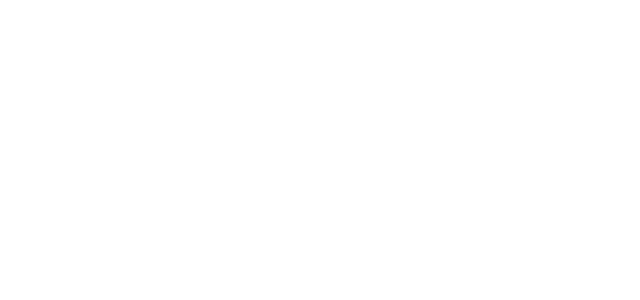
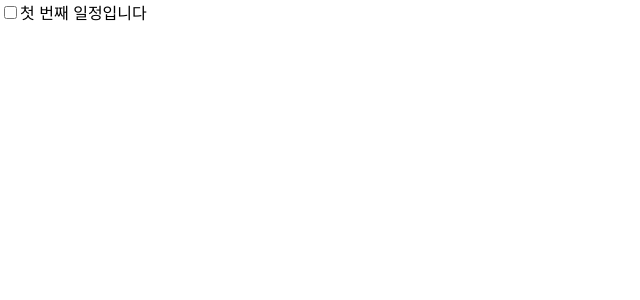
Before and after one commit to fullgon/DoingDoing, a React (Create React App) app: page /main in a window 1280 px wide. Before the commit this address had no page. Shown: the top 300 px of the page, without its empty margins (0-640 px from the left). Built offline with nearby package versions, Linux system fonts and the light colour scheme.

Commit message:
ToDo.js에 체크박스 하나 넣어보기랑 로그인 누르면 ToDoMain으로 이동하기

```diff
--- a/src/index.js
+++ b/src/index.js
@@ -5,7 +5,7 @@ import App from './App';
 import { BrowserRouter, Route, Routes } from 'react-router-dom';
 import SignIn from './signIn/SignIn';
 import SignUp from './signUp/SignUp';
-
+import ToDoMain from './mainToDo/ToDoMain';
 
 const root = ReactDOM.createRoot(document.getElementById('root'));
 root.render(
@@ -13,6 +13,7 @@ root.render(
     <Routes>
       <Route path="/" element={<SignIn/>} />
       <Route path='signUp' element={<SignUp/>}/>
+      <Route path='main' element={<ToDoMain/>}/>
     </Routes>
   </BrowserRouter>,
   root
--- a/src/mainToDo/ToDoMain.js
+++ b/src/mainToDo/ToDoMain.js
@@ -0,0 +1,16 @@
+import ToDo from "./component/ToDo"
+import ToDoDate from "./component/ToDoDate"
+import ToDoFinish from "./component/ToDoFinish"
+
+
+function TODoMain(){
+    return(
+        <div>
+            <ToDo/>
+            <ToDoDate/>
+            <ToDoFinish/>
+        </div>
+    )
+}
+
+export default TODoMain;
--- a/src/mainToDo/component/ToDo.js
+++ b/src/mainToDo/component/ToDo.js
@@ -1,8 +1,12 @@
 
 
 function ToDo(){
+
+    const todo = "첫 번째 일정입니다";
     return(
-        <div></div>
+        <div>
+            <input type="checkbox"/>{todo}
+        </div>
     )
 }
 
--- a/src/mainToDo/component/ToDoDate.js
+++ b/src/mainToDo/component/ToDoDate.js
@@ -0,0 +1,9 @@
+
+
+function ToDoDate(){
+    return(
+        <div></div>
+    )
+}
+
+export default ToDoDate;
--- a/src/signIn/SignIn.js
+++ b/src/signIn/SignIn.js
@@ -6,6 +6,9 @@ function SignIn(){
     const navigate = useNavigate();
 
     //로그인 버튼 클릭 시 계정 확인 후 로그인 처리
+    const goToMain = () =>{
+        navigate(`main`);
+    }
 
     //회원가입 버튼 클릭 시 회원가입페이지로 이동
     const goToSignUp = () =>{
@@ -17,7 +20,7 @@ function SignIn(){
         <div>
             아이디: <input type="text" placeholder="아이디"></input>
             비밀번호: <input type="password" placeholder="비밀번호"></input>
-            <input type="submit" value="로그인"></input>
+            <input type="submit" onClick={goToMain} value="로그인"></input>
             <button onClick={goToSignUp}>회원가입</button>
         </div>
     )
```
